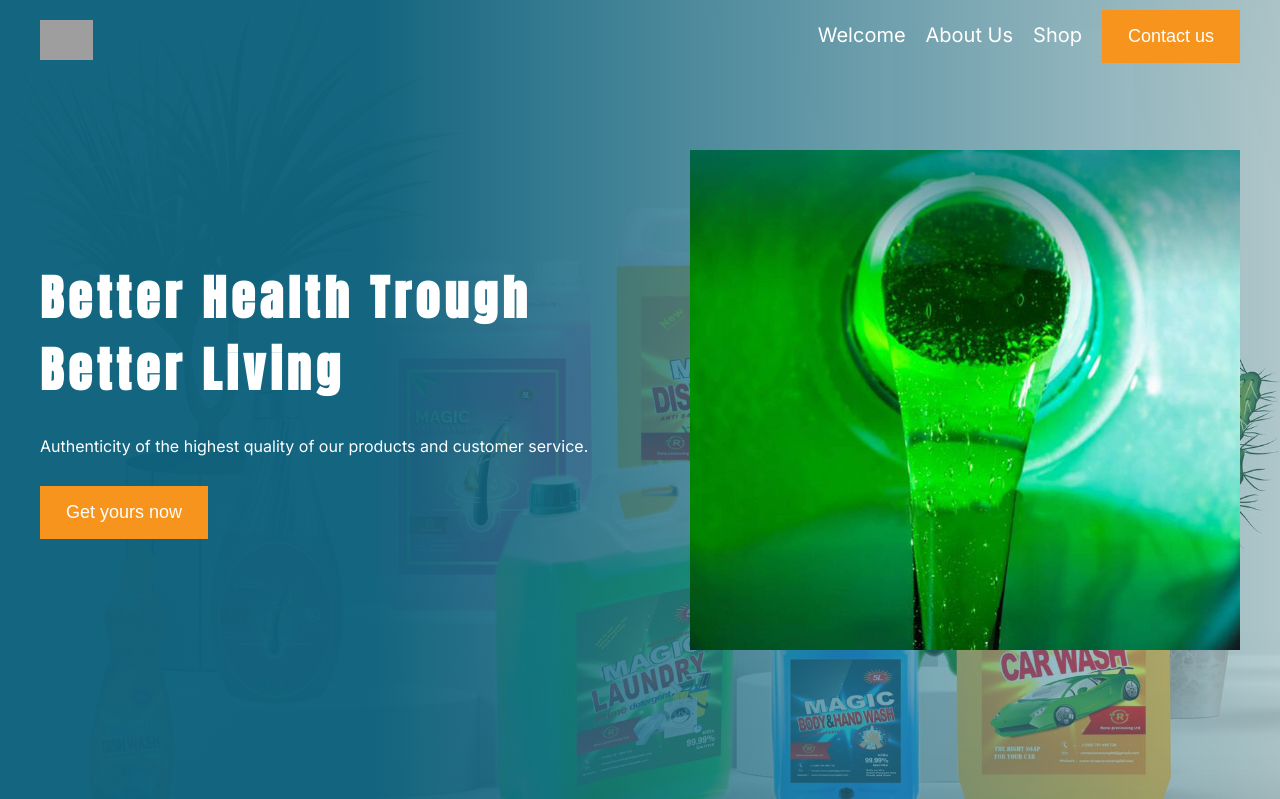
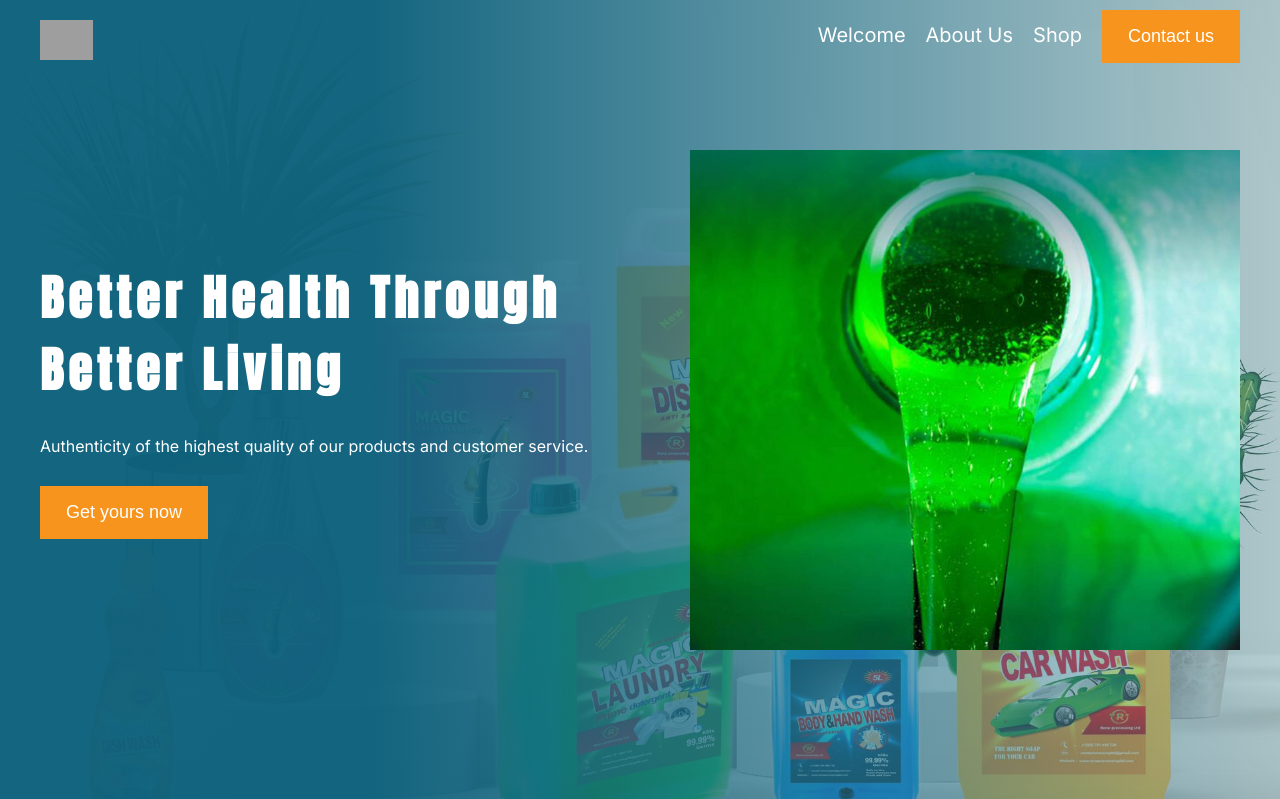
Before and after one commit to siboalpha/rene-processing-ltd, a Django app: page / in a window 1280 px wide. Shown: the top 799 px of the page. Run offline with Django 4.2, Linux system fonts and the light colour scheme; style sheets or scripts are compiled from the project's sources; some libraries are stand-ins or nearby versions; grey boxes are pictures that could not be loaded.

Commit message:
added a background, corrected typo and added product decription

```diff
--- a/core/settings.py
+++ b/core/settings.py
@@ -14,8 +14,8 @@ from pathlib import Path
 import os
 from dotenv import load_dotenv
 
-#load_dotenv()
-load_dotenv("/home/admin/rene-processing-ltd/core/.env")
+load_dotenv()
+#load_dotenv("/home/admin/rene-processing-ltd/core/.env")
 # Build paths inside the project like this: BASE_DIR / 'subdir'.
 BASE_DIR = Path(__file__).resolve().parent.parent
 
@@ -27,7 +27,7 @@ BASE_DIR = Path(__file__).resolve().parent.parent
 SECRET_KEY = os.getenv('SECRET_KEY')
 
 # SECURITY WARNING: don't run with debug turned on in production!
-DEBUG = False
+DEBUG = True
 
 ALLOWED_HOSTS = ['reneprocessing.com', 'www.reneprocessing.com', '127.0.0.1']
 
--- a/static/css/styles.css
+++ b/static/css/styles.css
@@ -64,7 +64,7 @@ button:hover, .btn:hover {
   align-items: center;
   color: #ffffff;
   position: relative;
-  background-image: url(/img/PRODUCTS.jpg);
+  background-image: url("/static/img/PRODUCTS.jpg");
   background-size: cover;
   background-position: center;
   z-index: 1;
--- a/static/css/styles.scss
+++ b/static/css/styles.scss
@@ -74,7 +74,7 @@ button, .btn {
     align-items: center;
     color: $white;
     position: relative;
-    background-image: url(/img/PRODUCTS.jpg);
+    background-image: url("/static/img/PRODUCTS.jpg");
     background-size: cover;
     background-position: center;
     z-index: 1;
--- a/templates/index.html
+++ b/templates/index.html
@@ -39,7 +39,7 @@
         <div class="container">
             <div class="col-left">
                 <h1 class="heading">
-                    Better Health Trough Better Living
+                    Better Health Through Better Living
                 </h1>
 
                 <p>
@@ -144,7 +144,7 @@
                         <div class="content">
                             <h4 class="title">Magic hair shampoo</h4>
                             <p class="desc">
-                                is a hair care cosmetic product used to improve the feel, texture, appearance, and manageability of hair.
+                                There’s so much more to shampoo than just ‘getting clean.’ That’s why, with magic hair shampoo , hair gets the nourishing care it needs, along with gentle cleansing power.
                             </p>
                         </div>
                     </div>
```
Also changed, not shown: 1 other file.
